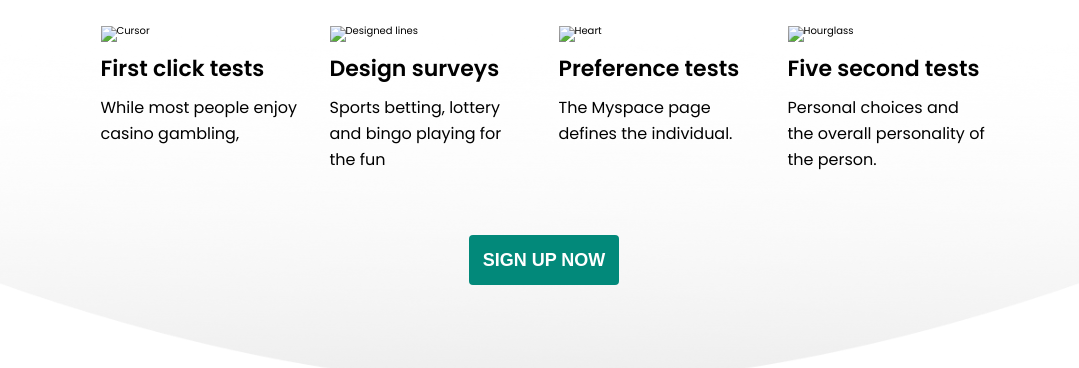
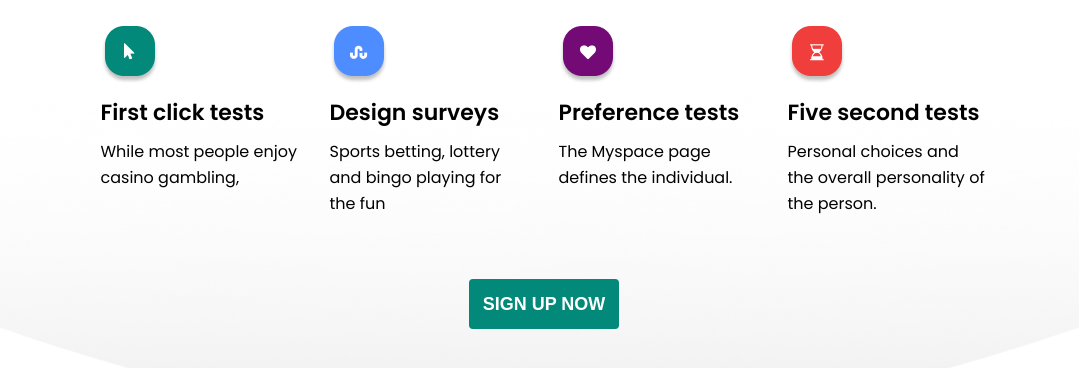
Before and after one commit to dehe14/Responsive-website, a plain HTML site: page index.html in a window 1280 px wide. Shown: the part 732-1100 px from the top of the page, without its empty margins (96-1175 px from the left). Drawn offline with Linux system fonts and the light colour scheme.

Commit message:
fixed a few errors

```diff
--- a/index.html
+++ b/index.html
@@ -89,25 +89,25 @@
 
             <div class="product_features">
                 <div class="product_feature_example">
-                    <div><img src="assets\icons\features_icon_1.png" alt="Cursor"></div>
+                    <div><img src="assets\features_icon_1.png" alt="Cursor"></div>
                     <h3>First click tests</h3>
                     <p>While most people enjoy casino gambling,</p>
                 </div>
 
                 <div class="product_feature_example">
-                    <div><img src="assets\icons\features_icon_2.png" alt="Designed lines"></div>
+                    <div><img src="assets\features_icon_2.png" alt="Designed lines"></div>
                     <h3>Design surveys</h3>
                     <p>Sports betting, lottery and bingo playing for the fun</p>
                 </div>
 
                 <div class="product_feature_example">
-                    <div><img src="assets\icons\features_icon_3.png" alt="Heart"></div>
+                    <div><img src="assets\features_icon_3.png" alt="Heart"></div>
                     <h3>Preference tests</h3>
                     <p>The Myspace page defines the individual.</p>
                 </div>
 
                 <div class="product_feature_example">
-                    <div><img src="assets\icons\features_icon_4.png" alt="Hourglass"></div>
+                    <div><img src="assets\features_icon_4.png" alt="Hourglass"></div>
                     <h3>Five second tests</h3>
                     <p>Personal choices and the overall personality of the person. </p>
                 </div>
```
